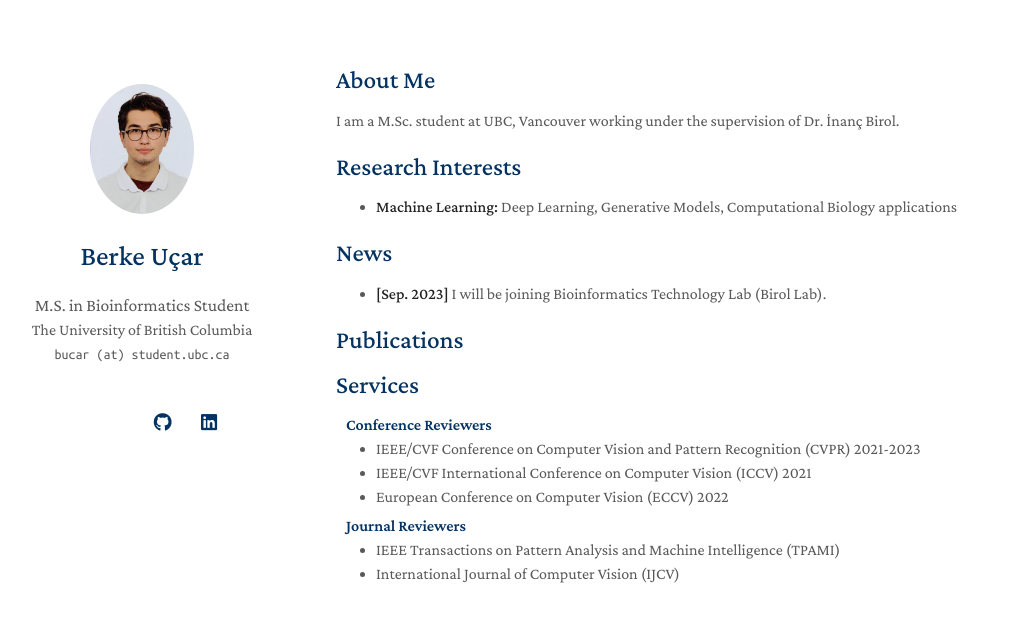
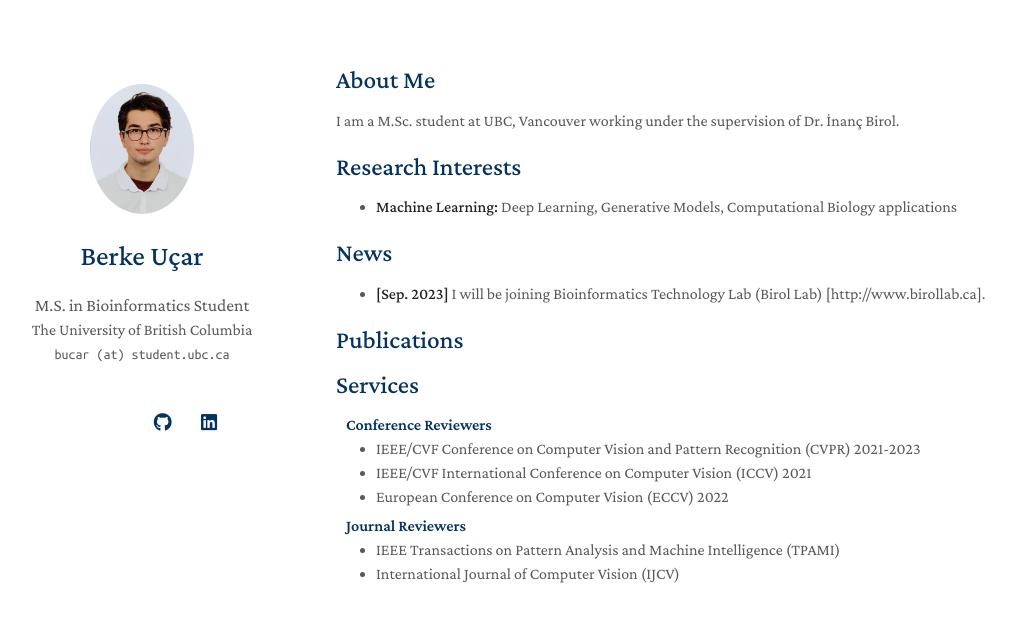
Before and after one commit to berkeucar/berkeucar.github.io, a Jekyll site: the page built from index.md, in a window 1280 px wide. Shown: the top 622 px of the page, without its empty margins (134-1150 px from the left). Built offline with Jekyll 4.4.1, drawn with Linux system fonts in a browser that asks for light colours; nearby versions of some CDN libraries; a style sheet for code colours, icons or effects is not loaded; our own code applies the rules of GitHub Pages for plain Markdown files; part of the change alters nothing that is shown.

Commit message:
Update index.md

```diff
--- a/index.md
+++ b/index.md
@@ -11,7 +11,7 @@ I am a M.Sc. student at UBC, Vancouver working under the supervision of Dr. İna
 
 ## News
 
-- **[Sep. 2023]** I will be joining Bioinformatics Technology Lab (Birol Lab).
+- **[Sep. 2023]** I will be joining Bioinformatics Technology Lab (Birol Lab) [http://www.birollab.ca].
 
 
 {% include_relative _includes/publications.md %}
```
